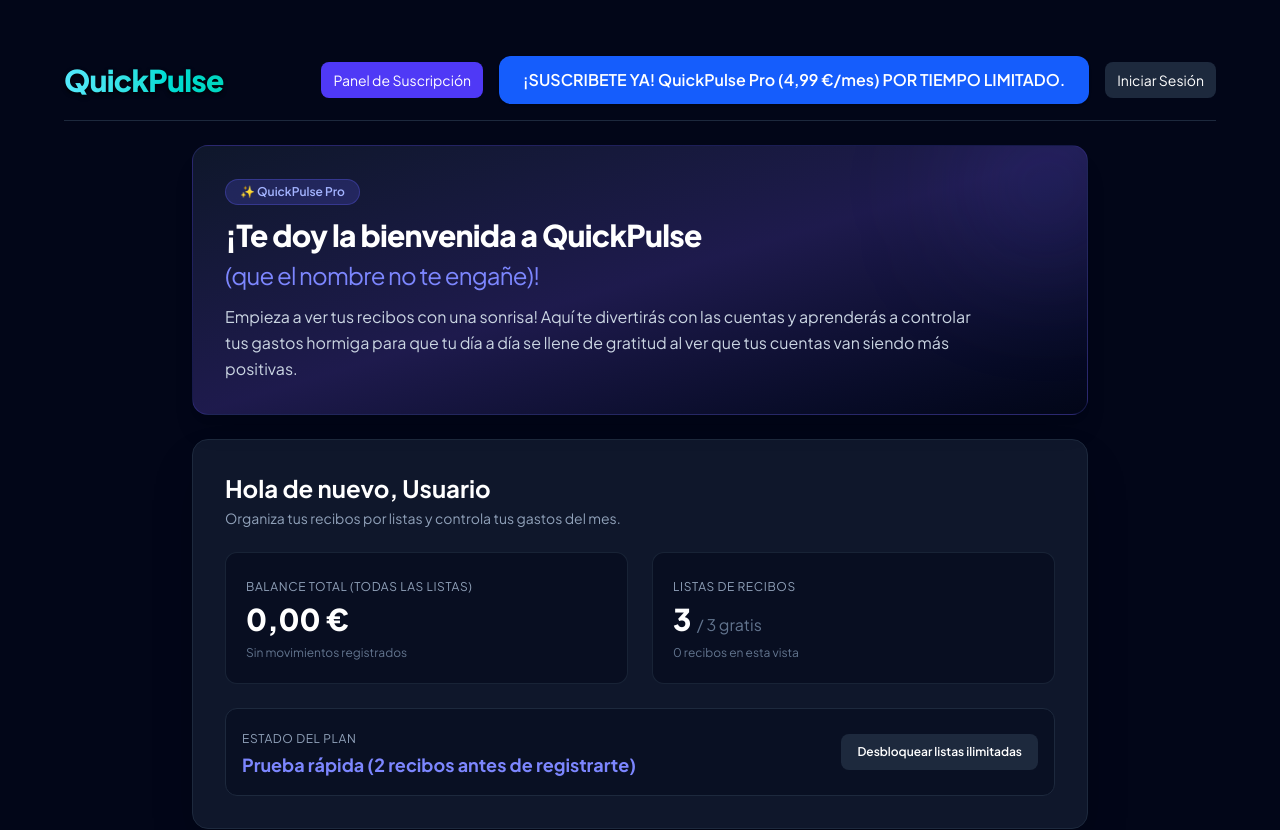
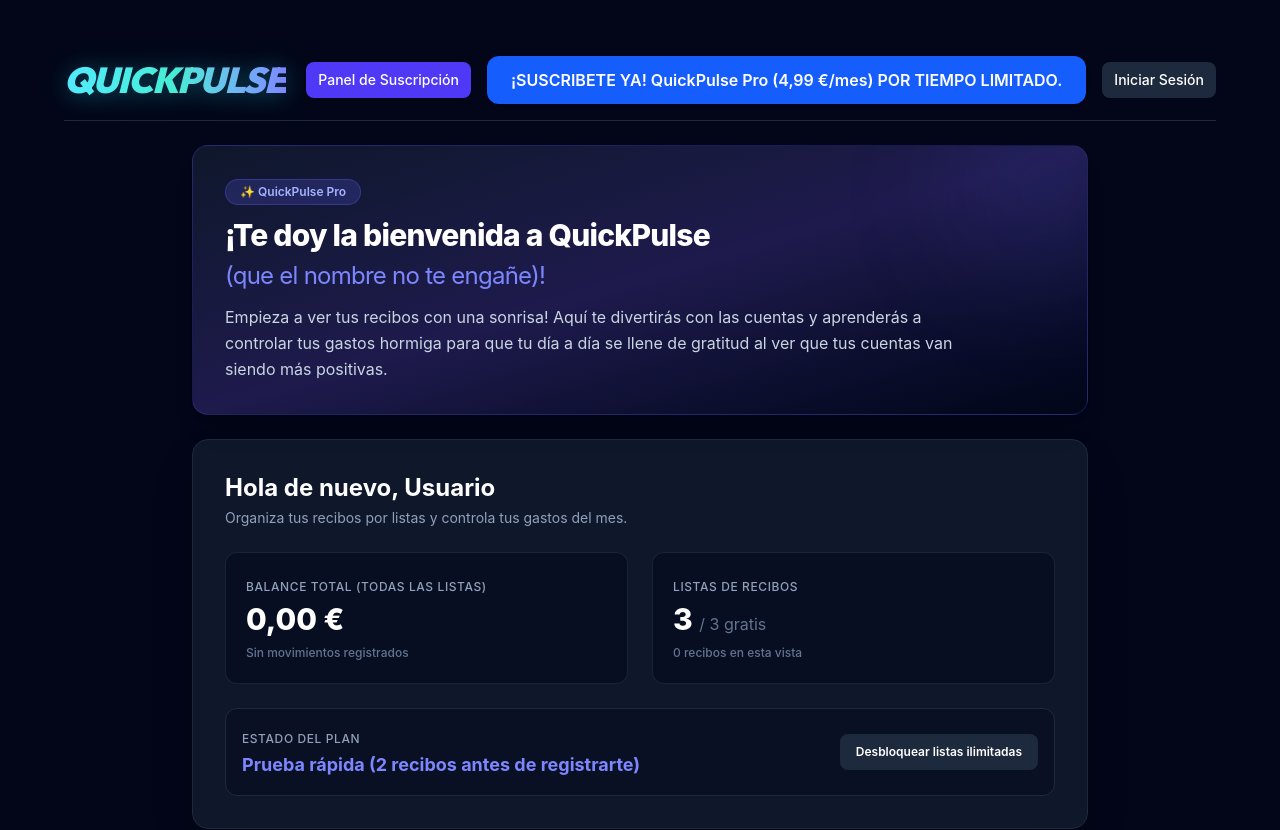
Before and after one commit to 0342ggn-web/QuickPulse, a Next.js app: page / in a window 1280 px wide. Shown: the top 830 px of the page. Built offline with nearby package versions, Linux system fonts and the light colour scheme; no server answers.

Commit message:
Fuente Outfit en QuickPulse y page.tsx actualizado

```diff
--- a/app/layout.tsx
+++ b/app/layout.tsx
@@ -1,27 +1,30 @@
 import type { Metadata } from 'next';
-import { Plus_Jakarta_Sans } from 'next/font/google';
+import { Outfit } from 'next/font/google';
+import { ClerkProvider } from '@clerk/nextjs';
 import './globals.css';
-import { ClerkProvider } from '@clerk/nextjs';
 
-const font = Plus_Jakarta_Sans({
+const outfit = Outfit({
   subsets: ['latin'],
-  weight: ['400', '600', '700', '800'],
+  weight: ['700', '800', '900'],
+  variable: '--font-outfit',
 });
 
 export const metadata: Metadata = {
   title: 'QuickPulse',
-  description: 'Hábitos y gastos al instante',
+  description: 'Organiza tus recibos por listas y controla tus gastos del mes.',
 };
 
 export default function RootLayout({
   children,
-}: {
+}: Readonly<{
   children: React.ReactNode;
-}) {
+}>) {
   return (
     <ClerkProvider>
-      <html lang="es">
-        <body className={font.className}>{children}</body>
+      <html lang="es" className={outfit.variable}>
+        <body className="font-sans antialiased bg-slate-950 text-white">
+          {children}
+        </body>
       </html>
     </ClerkProvider>
   );
--- a/app/page.tsx
+++ b/app/page.tsx
@@ -442,7 +442,10 @@ export default function Home() {
 
       {/* Header adaptable */}
       <header className="w-full max-w-6xl mx-auto flex flex-col sm:flex-row justify-between items-center gap-4 py-4 border-b border-slate-800 text-center sm:text-left">
-        <h1 className="w-full sm:w-auto text-center sm:text-left text-2xl sm:text-3xl font-extrabold tracking-tight text-cyan-300 drop-shadow-[0_2px_2px_rgba(0,0,0,0.9)] bg-gradient-to-r from-cyan-300 to-teal-400 bg-clip-text text-transparent">
+        <h1
+          style={{ fontFamily: 'var(--font-outfit), sans-serif' }}
+          className="w-full sm:w-auto text-center sm:text-left text-3xl sm:text-4xl font-black tracking-tight uppercase italic bg-gradient-to-r from-cyan-300 via-teal-300 to-indigo-400 bg-clip-text text-transparent drop-shadow-[0_2px_12px_rgba(34,211,238,0.35)]"
+        >
           QuickPulse
         </h1>
         <div className="w-full sm:w-auto flex flex-col sm:flex-row flex-wrap items-stretch sm:items-center justify-start sm:justify-end gap-2 sm:gap-4">
```
